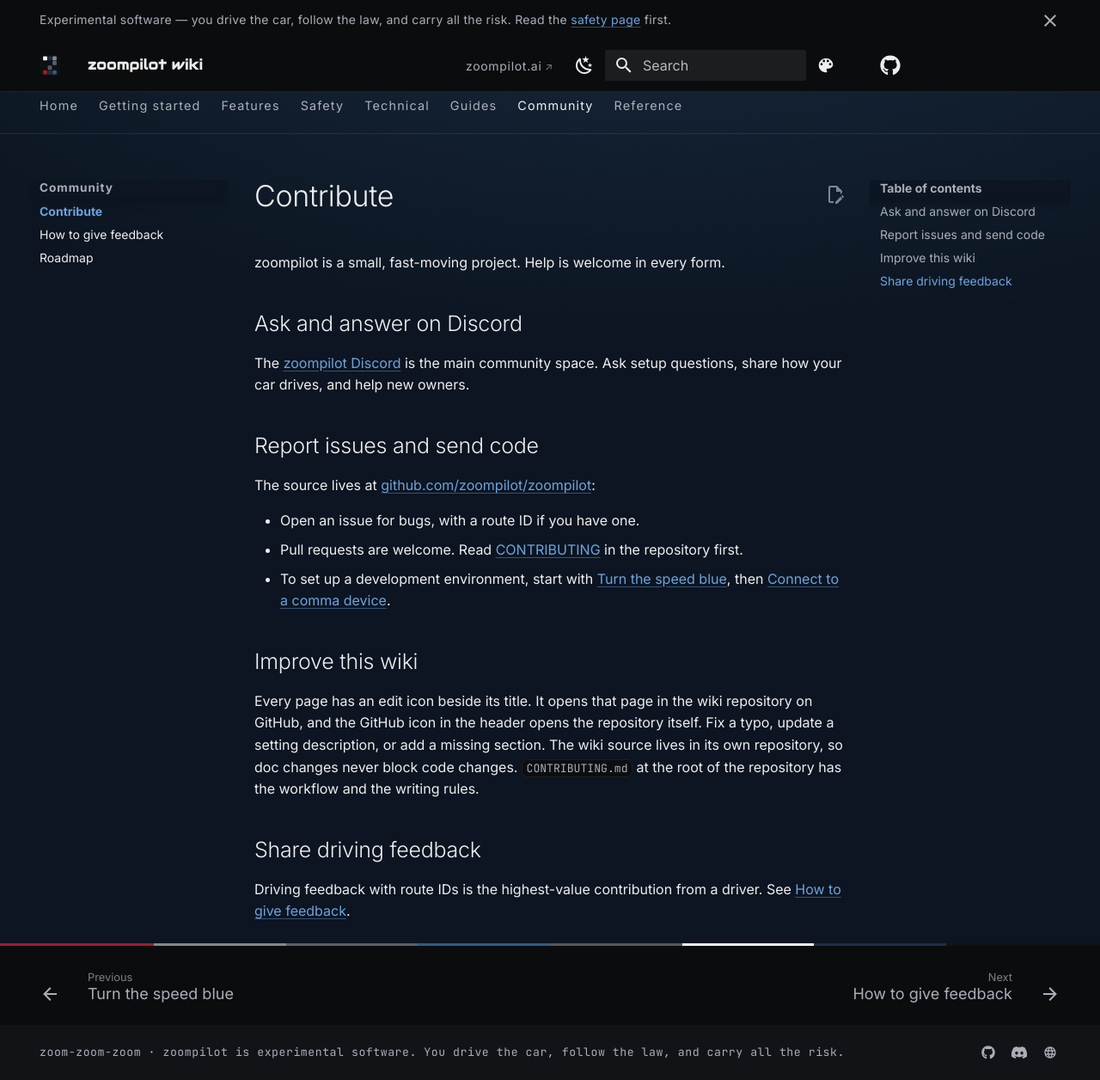
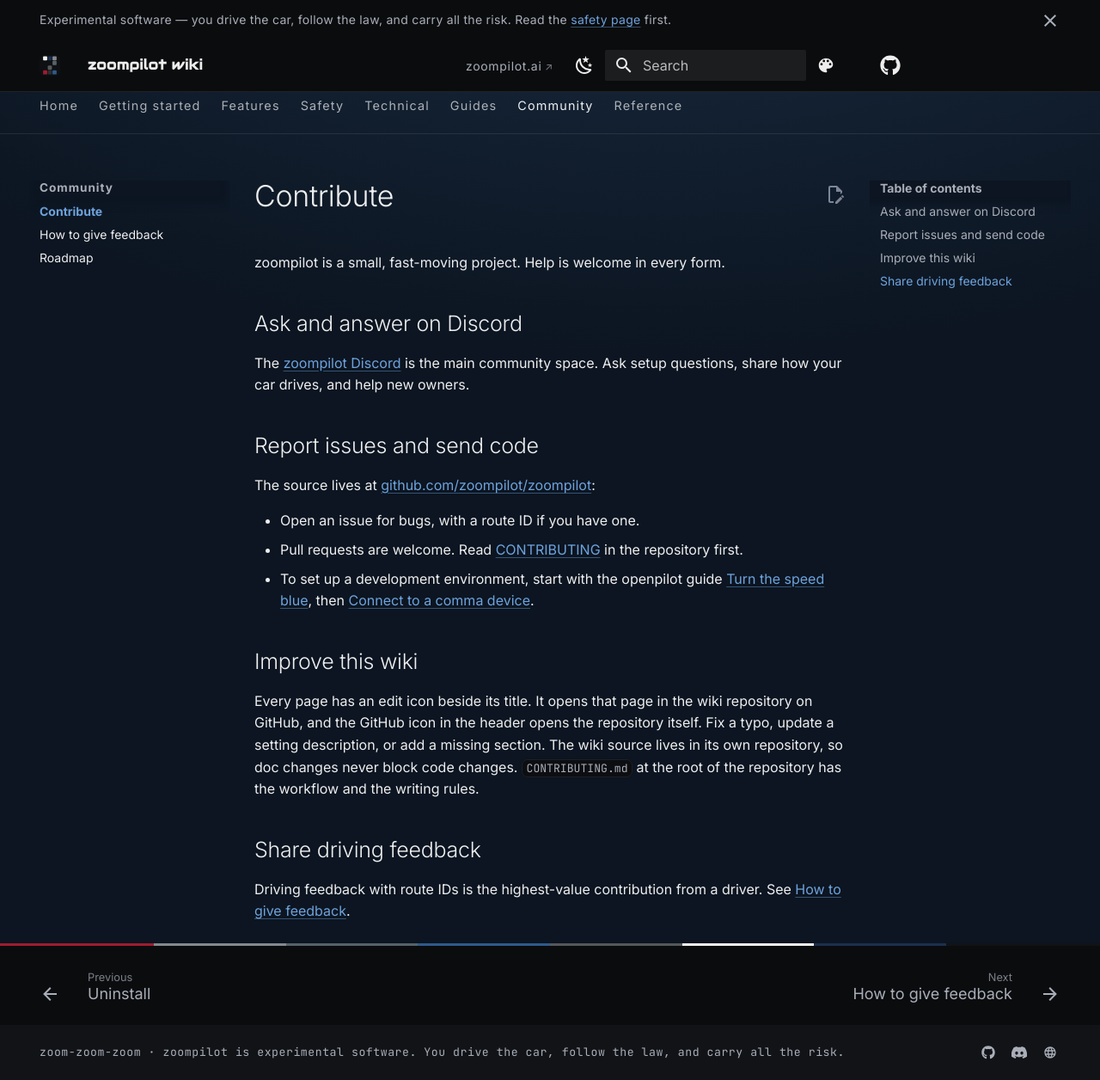
Before and after one commit to mzdnick/zoompilot-wiki, an MkDocs documentation site: the page built from docs/community/contribute.md, in a window 1280 px wide and 1256 px high. Shown: the whole window at 86% size. Built offline with MkDocs 1.6.1 and Material for MkDocs 9.7.7, drawn with Linux system fonts in a browser that asks for light colours; comment, search, counter and statistics services are not loaded.

Commit message:
Guides: remove Turn the speed blue, redirect to the openpilot guide
Links the Contribute page at docs.comma.ai instead of hosting a copy.
Also points the Privacy nav entry at privacy.md, left stale by the
file rename in 3dd0a25.

```diff
--- a/docs/community/contribute.md
+++ b/docs/community/contribute.md
@@ -17,9 +17,9 @@
 - Pull requests are welcome. Read
   [CONTRIBUTING](https://github.com/zoompilot/zoompilot/blob/develop/docs/CONTRIBUTING.md)
   in the repository first.
-- To set up a development environment, start with
-  [Turn the speed blue](../how-to/turn-the-speed-blue.md), then
-  [Connect to a comma device](../how-to/connect-to-comma.md).
+- To set up a development environment, start with the openpilot guide
+  [Turn the speed blue](https://docs.comma.ai/how-to/turn-the-speed-blue/),
+  then [Connect to a comma device](../how-to/connect-to-comma.md).
 
 ## Improve this wiki
 
--- a/mkdocs.yml
+++ b/mkdocs.yml
@@ -172,12 +172,11 @@
       - how-to/connect-to-comma.md
       - how-to/replay-a-drive.md
       - how-to/logs.md
-      - how-to/logs-and-privacy.md
+      - how-to/privacy.md
       - how-to/ecu-reset.md
       - how-to/car-port.md
       - how-to/custom-tune.md
       - how-to/uninstall.md
-      - how-to/turn-the-speed-blue.md
   - Community:
       - community/contribute.md
       - community/feedback.md
```
Also changed, not shown: docs/how-to/index.md (+0 -8 lines), docs/how-to/turn-the-speed-blue.md (deleted, +0 -111 lines), 3 other files.
